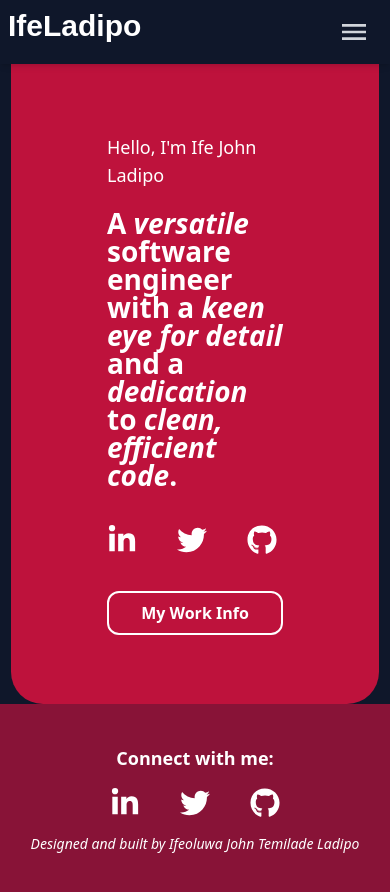
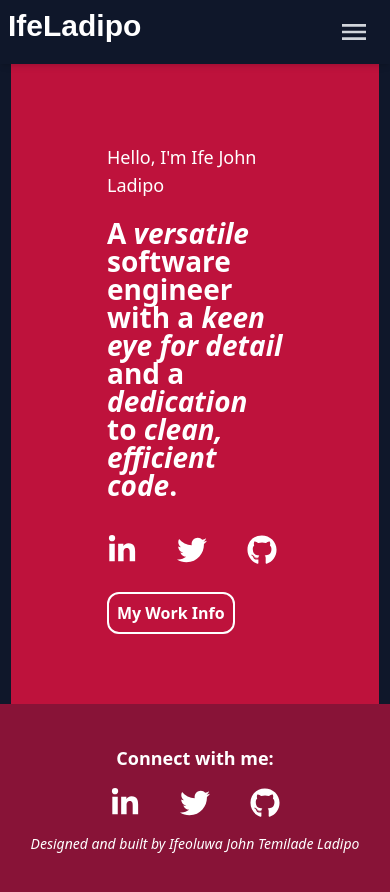
Before and after one commit to ifefrost/portfolio, a React (Vite) app: page / in a window 390 px wide. Built offline with nearby package versions, Linux system fonts and the light colour scheme; a web font is replaced by a local one.

Commit message:
animations update

```diff
--- a/package.json
+++ b/package.json
@@ -11,6 +11,7 @@
   "dependencies": {
     "@fontsource/gwendolyn": "^4.5.8",
     "@radix-ui/react-dropdown-menu": "^2.0.5",
+    "framer-motion": "^10.16.4",
     "react": "^18.2.0",
     "react-dom": "^18.2.0",
     "react-icons": "^4.10.1",
--- a/src/App.css
+++ b/src/App.css
@@ -30,5 +30,5 @@
 }
 
 body * {
-  @apply transition-colors duration-100;
+  @apply transition-colors duration-75;
 }
--- a/src/components/Nav.jsx
+++ b/src/components/Nav.jsx
@@ -2,7 +2,7 @@ import { Link, useNavigate } from "react-router-dom";
 import { MdLightMode, MdDarkMode, MdMenu } from "react-icons/md";
 import * as DropdownMenu from "@radix-ui/react-dropdown-menu";
 import { useEffect, useState } from "react";
-import pdf from "../assets/john_resume.pdf";
+import pdf from "../assets/resume.pdf";
 
 const Nav = () => {
   const navigate = useNavigate();
--- a/src/pages/Home.jsx
+++ b/src/pages/Home.jsx
@@ -1,10 +1,11 @@
 import profile from "../assets/profile.png";
 import Social from "../components/Social";
 import { Link } from "react-router-dom";
+import { motion } from "framer-motion";
 const Home = () => {
   return (
     <div className='mx-auto px-2 md:px-8 xl:max-w-screen-xl lg:max-w-screen-lg md:max-w-screen-md sm:max-w-screen-sm xs:max-w-screen-xs max-w-sm'>
-      <div className='bg-rose-700 rounded-b-[32px] h-[40rem] flex gap-8 items-center px-24 overflow-hidden'>
+      <div className='bg-rose-700 md:rounded-b-[32px] h-[40rem] flex gap-8 items-center px-24 overflow-hidden'>
         <div className='flex-1 flex flex-col gap-5'>
           <p className='text-white text-lg'>Hello, I'm Ife John Ladipo</p>
           <h3 className='lg:text-[3rem] md:text-[2rem] text-[1.75rem] leading-none font-bold text-white'>
@@ -13,21 +14,23 @@ const Home = () => {
             <em>clean, efficient code</em>.
           </h3>
           <Social />
-          <div className='flex flex-col lg:flex-row gap-5 sm:gap-5 j'>
+          <div className='flex flex-col lg:flex-row gap-5 sm:gap-5'>
+            <motion.div whileHover={{ scale: 1.1 }} whileTap={{ scale: 0.9 }}>
               <Link
                 className='cursor-pointer border-white border-2 hover:bg-white hover:text-black text-white text-center font-bold p-2 md:py-3 md:px-8 rounded-xl lg:rounded-3xl hover:shadow'
                 to='/work'
               >
                 My Work Info
               </Link>
+            </motion.div>
             {/* <a className='cursor-pointer border-white border-2 hover:bg-white hover:text-black text-white text-center p-2 font-bold md:py-3 md:px-8 rounded-xl lg:rounded-3xl hover:shadow'>
               More About Me
             </a> */}
           </div>
         </div>
-        <div className='rounded-full bg-[#fdb813] flex-1 lg:mt-auto hidden md:block'>
-          <img src={profile} alt='side profile of ife' className='' />
-        </div>
+        <motion.div initial={{opacity:0, scale: 0.5}} animate={{opacity: 1, scale:1}} transition={{ease: [0, 0.71, 0.2, 1.01], type:"spring", stiffness:100}} className='rounded-full bg-[#fdb813] flex-1 lg:mt-auto hidden md:block'>
+          <motion.img inital={{opacity:0}} animate={{opacity:1}} transition={{duration:0.5, delay:0.5}} src={profile} alt='side profile of ife' className='opacity-0' />
+        </motion.div>
       </div>
     </div>
   );
--- a/src/pages/Work.jsx
+++ b/src/pages/Work.jsx
@@ -3,6 +3,7 @@ import dashboard from "../assets/dashboard.png";
 import tmsn from "../assets/tmsn.png";
 import wordle from "../assets/wordle.png";
 import tcp from "../assets/tcp.png";
+import { motion, AnimatePresence } from "framer-motion";
 
 import { useState, useId } from "react";
 import {
@@ -97,12 +98,12 @@ const Work = () => {
   return (
     <div className='mx-auto px-2 md:px-8 xl:max-w-screen-xl lg:max-w-screen-lg md:max-w-screen-md sm:max-w-screen-sm xs:max-w-screen-xs max-w-sm'>
       <div className='bg-rose-700 rounded-b-[32px] h-[40rem] gap-8 items-center py-10 px-10 lg:px-18 xl:px-24 overflow-hidden'>
-        <div className='flex gap-5 items-center mb-5'>
+        <motion.div initial={{x:300, opacity:0}} animate={{x:0, opacity:1}} transition={{duration:1}} className='flex gap-5 items-center mb-5'>
           <div className='rounded-full bg-[#fdb813] lg:mt-auto overflow-hidden md:block w-24'>
             <img src={profile} alt='side profile of ife' className='' />
           </div>
           <p className='text-white text-lg'>Hello, I'm Ife John Ladipo</p>
-        </div>
+        </motion.div>
         <div className='flex-1 flex flex-col gap-5 lg:px-40 md:px-20 px-5'>
           <h3 className='lg:text-[3rem] md:text-[2rem] text-[1.75rem] leading-none font-bold text-white text-center'>
             A <em>versatile</em> software engineer with a{" "}
@@ -111,7 +112,7 @@ const Work = () => {
           </h3>
           <div className='flex flex-col gap-10 py-4 items-start'>
             <a
-              href='https://www.linkedin.com/in/ifeoluwaladipo/'
+              href='https://www.linkedin.com/in/johnladipo/'
               target='_blank'
               rel='noreferrer'
               className='text-white hover:text-[#0077B5] font-semibold flex gap-5 items-center'
```
Also changed, not shown: 2 other files (tests, documents, lock files or other folders). Lines whose indentation alone changed are shown as unchanged.
